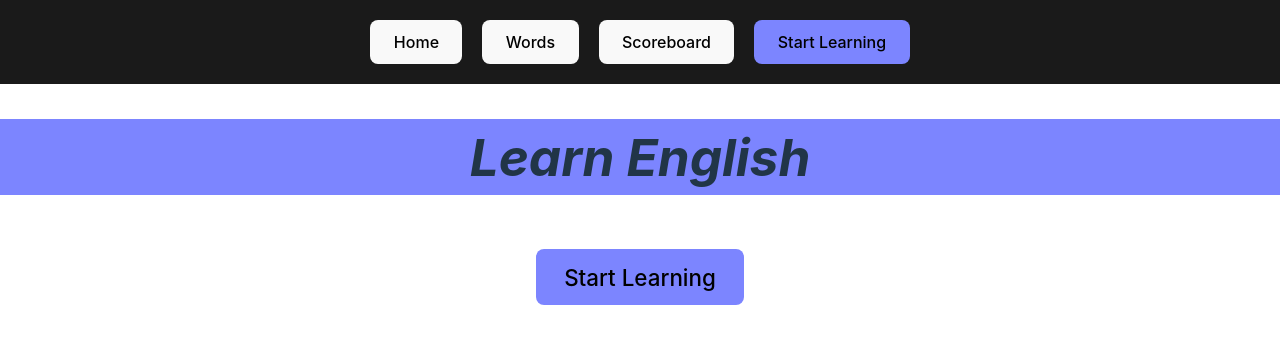
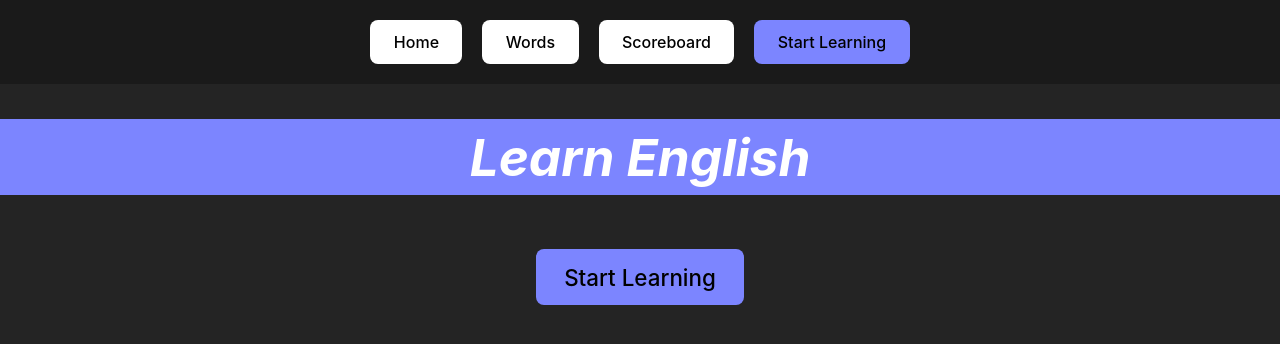
Before and after one commit to Yli-RajalaJuho/learn-english-app, a React (Vite) app in the folder frontend/: page / in a window 1280 px wide. Shown: the top 344 px of the page. Built offline with nearby package versions, Linux system fonts and the light colour scheme.

Commit message:
modify: light-dark theme

```diff
--- a/frontend/src/index.css
+++ b/frontend/src/index.css
@@ -525,13 +525,13 @@ button:focus-visible {
 
 @media (prefers-color-scheme: light) {
   :root {
-    color: #213547;
-    background-color: #ffffff;
+    color: #ffffff;
+    background-color: #242424;
   }
   a:hover {
     color: #747bff;
   }
   button {
-    background-color: #f9f9f9;
+    background-color: #ffffff;
   }
 }
```
